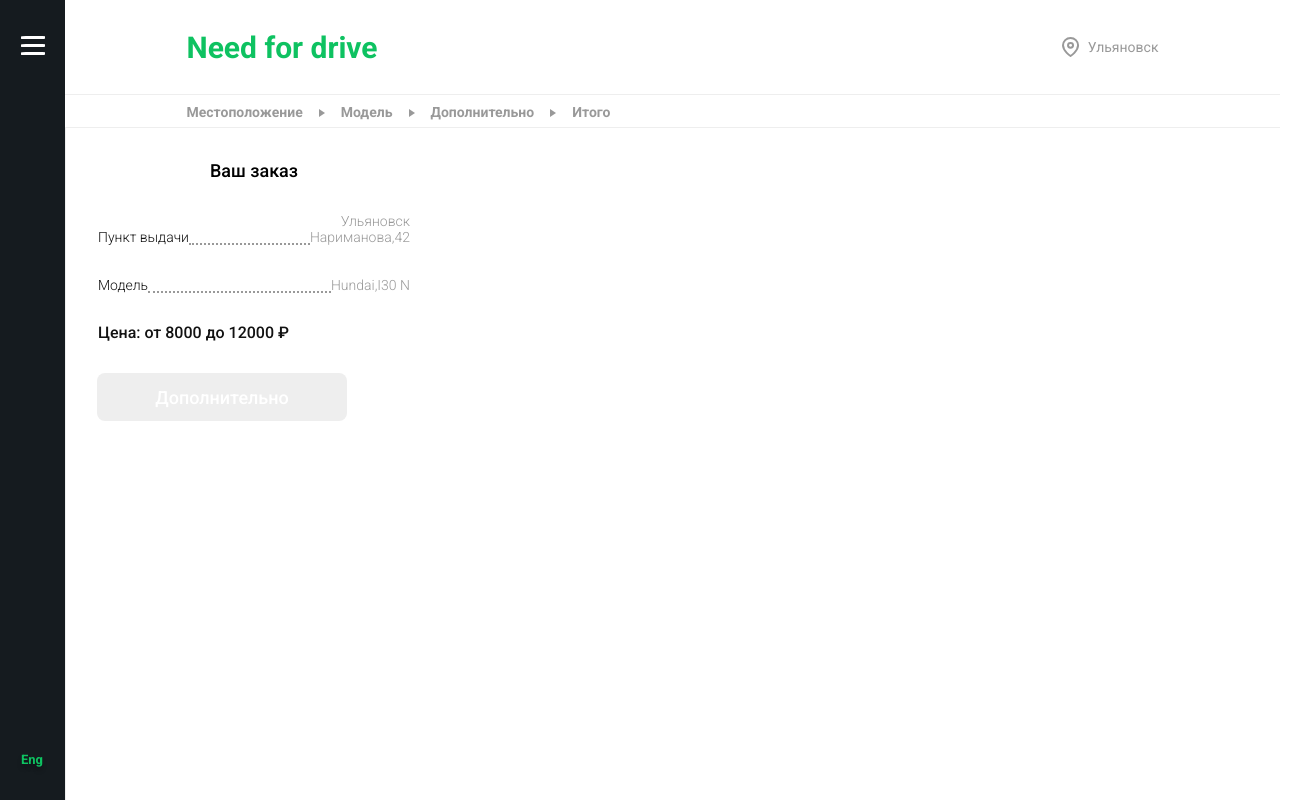
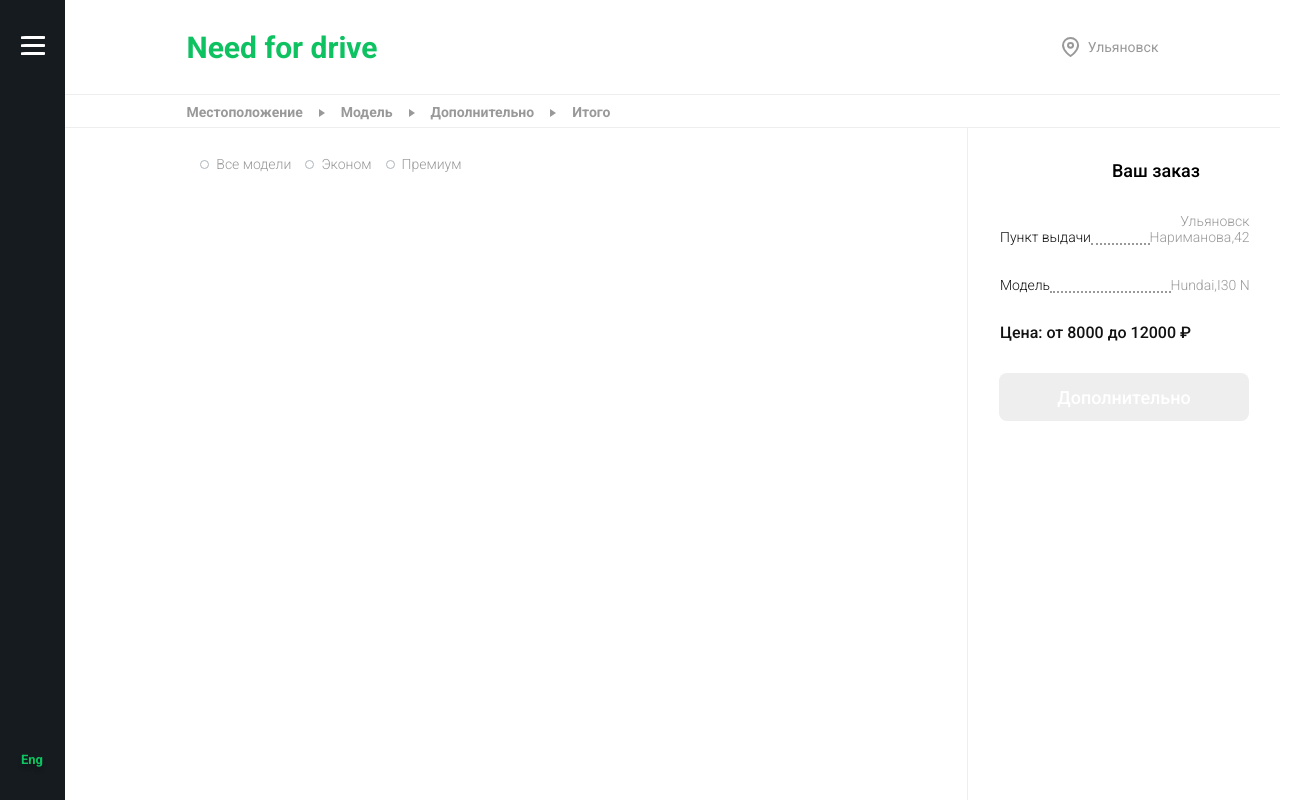
Before and after one commit to strelok84/need_for_drive, a React (Create React App) app: page /need_for_drive/model in a window 1280 px wide. Shown: the whole page, 1312 px wide, since content can reach past the window. Built offline with nearby package versions, Linux system fonts and the light colour scheme.

Commit message:
custom_input

```diff
--- a/src/pages/OrderPage/components/ModelMain/ModelMain.js
+++ b/src/pages/OrderPage/components/ModelMain/ModelMain.js
@@ -12,6 +12,11 @@ import {
   FormMainAddress,
   FormMainCost,
   FormMainBtn,
+  FormMainModel,
+  ModelRadioWrapper,
+  AllModel,
+  Econom,
+  Premium,
 } from "./styled";
 
 function Model() {
@@ -19,6 +24,16 @@ function Model() {
     <FormMain>
       <FormMainWrapper>
         <FormMainLent>
+          <FormMainModel>
+            <ModelRadioWrapper>
+              <AllModel name="model" type="radio" value="all" id="allmodel" />
+              <label for="allmodel">Все модели</label>
+              <Econom name="model" type="radio" value="econom" id="econom"/>
+              <label for="econom">Эконом</label>
+              <Premium name="model" type="radio" value="premium" id="premium"/>
+              <label for="premium">Премиум</label>
+            </ModelRadioWrapper>
+          </FormMainModel>
           <FormMainAside>
             <FormMainLane>
               <FormMainOrder>Ваш заказ</FormMainOrder>
--- a/src/pages/OrderPage/components/ModelMain/styled.js
+++ b/src/pages/OrderPage/components/ModelMain/styled.js
@@ -118,6 +118,10 @@ width: 100%;
   @media (max-width: ${constants.screen_tablet - 1}px) {
     display: none;
   }
+  @media (min-width: ${constants.screen_dx_min}px) and (max-width: ${constants.screen_dx -
+    1}px) {
+    width: 80%;
+  }
 `;
 export const FormMainPickup = styled.div`
   font: 300 normal 14px/16px "Roboto", sans-serif;
@@ -186,3 +190,160 @@ width: 100%;
     margin-right: auto;
   }
 `;
+
+export const FormMainModel = styled.div`
+  grid-column: 3/31;
+  width: 928px;
+  height: 100%;
+  display: flex;
+  flex-direction: column;
+  font: 300 normal 14px/16px "Roboto", sans-serif;
+  @media (min-width: ${constants.screen_dx_min}px) and (max-width: ${constants.screen_dx -
+    1}px) {
+    width: 100%;
+    align-items: center;
+  }
+  @media (min-width: ${constants.screen_tablet}px) and (max-width: ${constants.screen_dx_min -
+    1}px) {
+    width: 100%;
+    align-items: center;
+  }
+  @media (max-width: ${constants.screen_tablet - 1}px) {
+    width: 100%;
+    justify-content: center;
+    align-items: center;
+    grid-column: 1/44;
+  }
+`;
+export const ModelRadioWrapper = styled.div`
+  max-width: 100%;
+  display: flex;
+  align-items: flex-start;
+  @media (min-width: ${constants.screen_dx_min}px) and (max-width: ${constants.screen_dx -
+    1}px) {
+    align-self: flex-start;
+    margin-left: 15%;
+  }
+  @media (min-width: ${constants.screen_tablet}px) and (max-width: ${constants.screen_dx_min -
+    1}px) {
+    align-self: flex-start;
+    margin-left: 10%;
+  }
+`;
+export const AllModel = styled.input`
+  box-sizing: border-box;
+
+  position: absolute;
+  z-index: -1;
+  opacity: 0;
+  + label {
+    margin-right: 1em;
+    margin-top: 2em;
+    display: inline-flex;
+    align-items: center;
+    user-select: none;
+    font: 300 normal 14px/16px "Roboto", sans-serif;
+    color:${constants.dark_gray};
+  }
+  + label::before {
+    content: "";
+    display: inline-block;
+    width: 0.5em;
+    height: 0.5em;
+    flex-shrink: 0;
+    flex-grow: 0;
+    border: 1px solid #adb5bd;
+    border-radius: 50%;
+    margin-right: 0.5em;
+    background-repeat: no-repeat;
+    background-position: top top;
+    background-size: 50% 50%;
+  }
+
+  :checked + label::before {
+    box-sizing: border-box;
+    border: 2px solid ${constants.main_accent};
+    width: 0.7em;
+    height: 0.7em;
+  }
+  :checked + label{
+      color:${constants.main_black};
+  }
+`;
+export const Econom = styled.input`
+  box-sizing: border-box;
+  position: absolute;
+  z-index: -1;
+  opacity: 0;
+  + label {
+    margin-right: 1em;
+    margin-top: 2em;
+    display: inline-flex;
+    align-items: center;
+    user-select: none;
+    font: 300 normal 14px/16px "Roboto", sans-serif;
+    color:${constants.dark_gray};
+  }
+  + label::before {
+    content: "";
+    display: inline-block;
+    width: 0.5em;
+    height: 0.5em;
+    flex-shrink: 0;
+    flex-grow: 0;
+    border: 1px solid #adb5bd;
+    border-radius: 50%;
+    margin-right: 0.5em;
+    background-repeat: no-repeat;
+    background-position: top top;
+    background-size: 50% 50%;
+  }
+
+  :checked + label::before {
+    box-sizing: border-box;
+    border: 2px solid ${constants.main_accent};
+    width: 0.7em;
+    height: 0.7em;
+  }
+  :checked + label{
+    color:${constants.main_black};
+}
+`;
+export const Premium = styled.input`
+  box-sizing: border-box;
+  position: absolute;
+  z-index: -1;
+  opacity: 0;
+  + label {
+    margin-top: 2em;
+    display: inline-flex;
+    align-items: center;
+    user-select: none;
+    font: 300 normal 14px/16px "Roboto", sans-serif;
+    color:${constants.dark_gray};
+  }
+  + label::before {
+    content: "";
+    display: inline-block;
+    width: 0.5em;
+    height: 0.5em;
+    flex-shrink: 0;
+    flex-grow: 0;
+    border: 1px solid #adb5bd;
+    border-radius: 50%;
+    margin-right: 0.5em;
+    background-repeat: no-repeat;
+    background-position: top top;
+    background-size: 50% 50%;
+  }
+
+  :checked + label::before {
+    box-sizing: border-box;
+    border: 2px solid ${constants.main_accent};
+    width: 0.7em;
+    height: 0.7em;
+  }
+  :checked + label{
+    color:${constants.main_black};
+}
+`;
```
Lines whose indentation alone changed are shown as unchanged.
